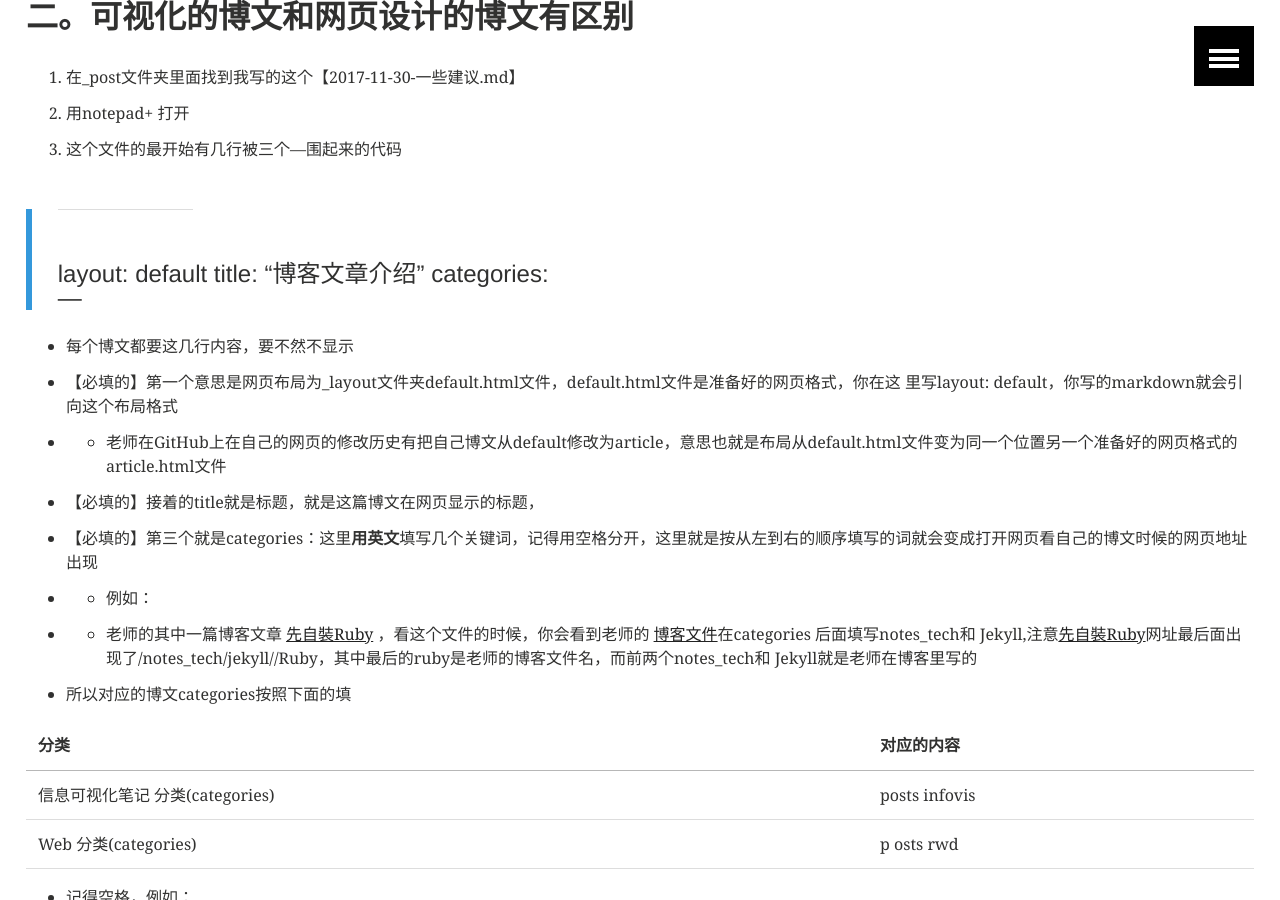
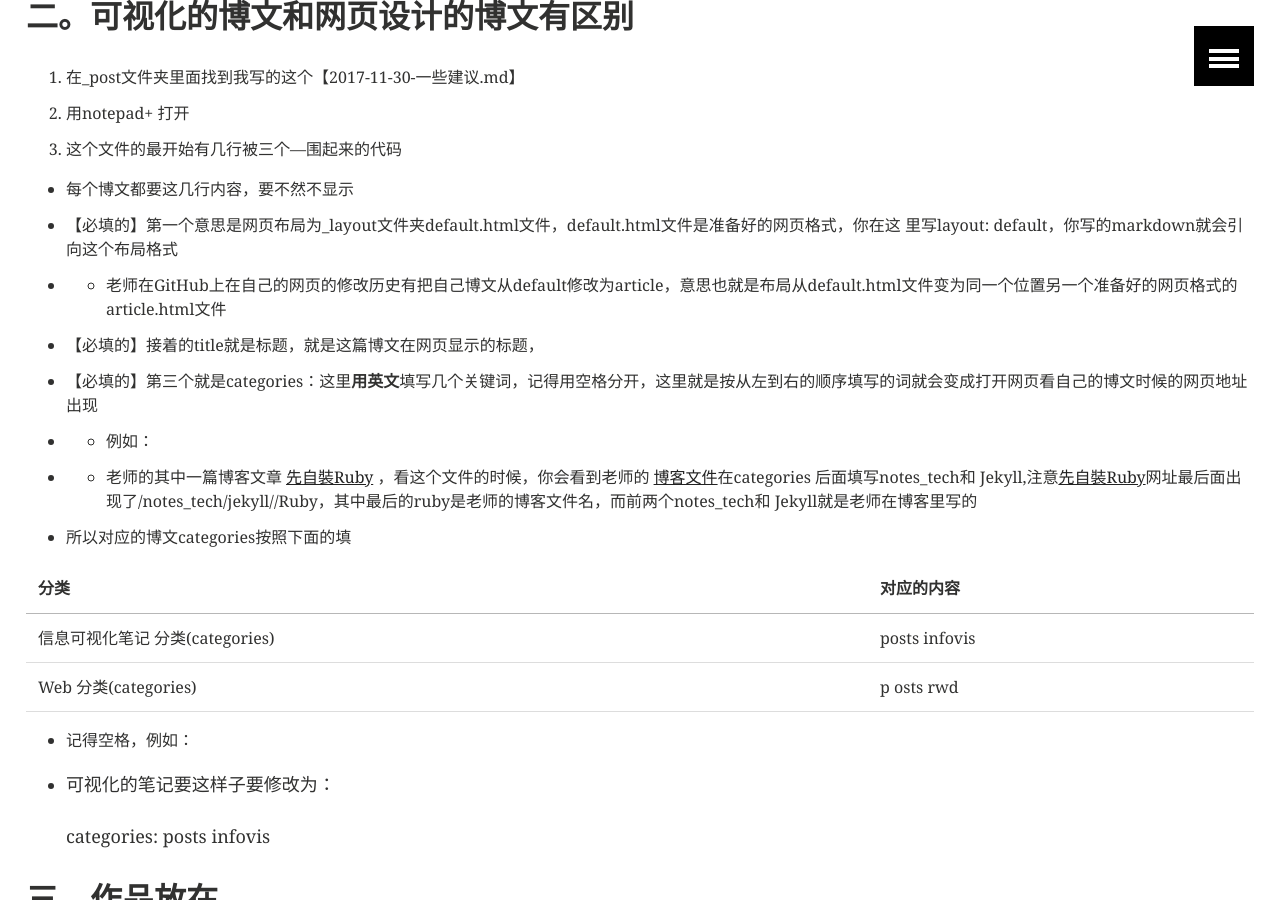
Before and after one commit to gerly1980/Jekyll, a Jekyll site: the page built from _posts/2017-11-30-一些建议.md, in a window 1280 px wide and 900 px high, scrolled down 812 px. Built offline with Jekyll 4.4.1, drawn with Linux system fonts in a browser that asks for light colours.

Commit message:
漫漫长路3.2

```diff
--- a/_posts/2017-11-30-一些建议.md
+++ b/_posts/2017-11-30-一些建议.md
@@ -25,11 +25,7 @@ categories:
  2. 用notepad+ 打开
  3. 这个文件的最开始有几行被三个---围起来的代码
 
-> ---
-> layout: default
-> title:  "博客文章介绍"
-> categories:
-> ---
+
 
  - 每个博文都要这几行内容，要不然不显示
  - 【必填的】第一个意思是网页布局为_layout文件夹default.html文件，default.html文件是准备好的网页格式，你在这 里写layout: default，你写的markdown就会引向这个布局格式
```
Also changed, not shown: infovis/index.md (+3 -0 lines).
